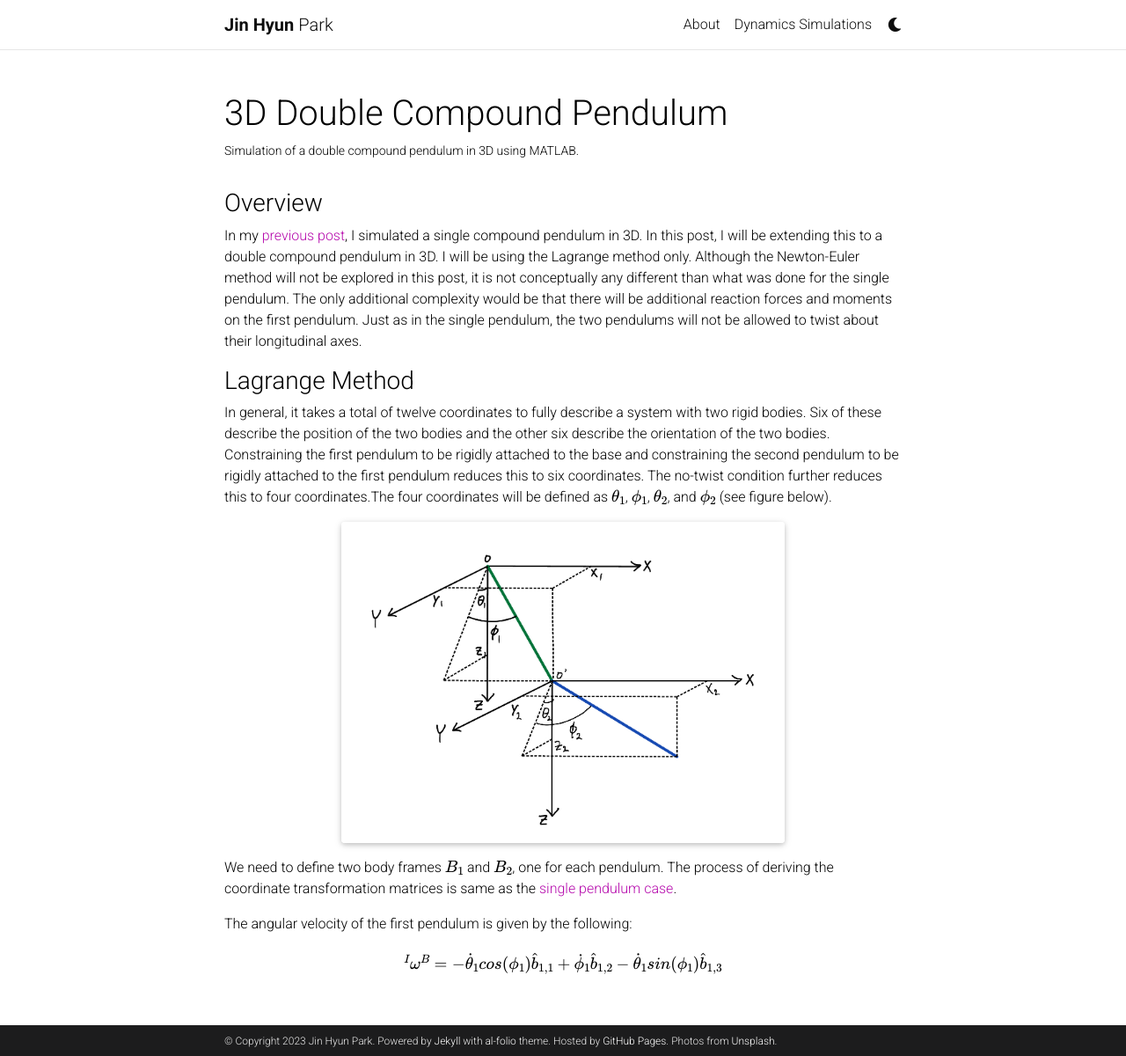
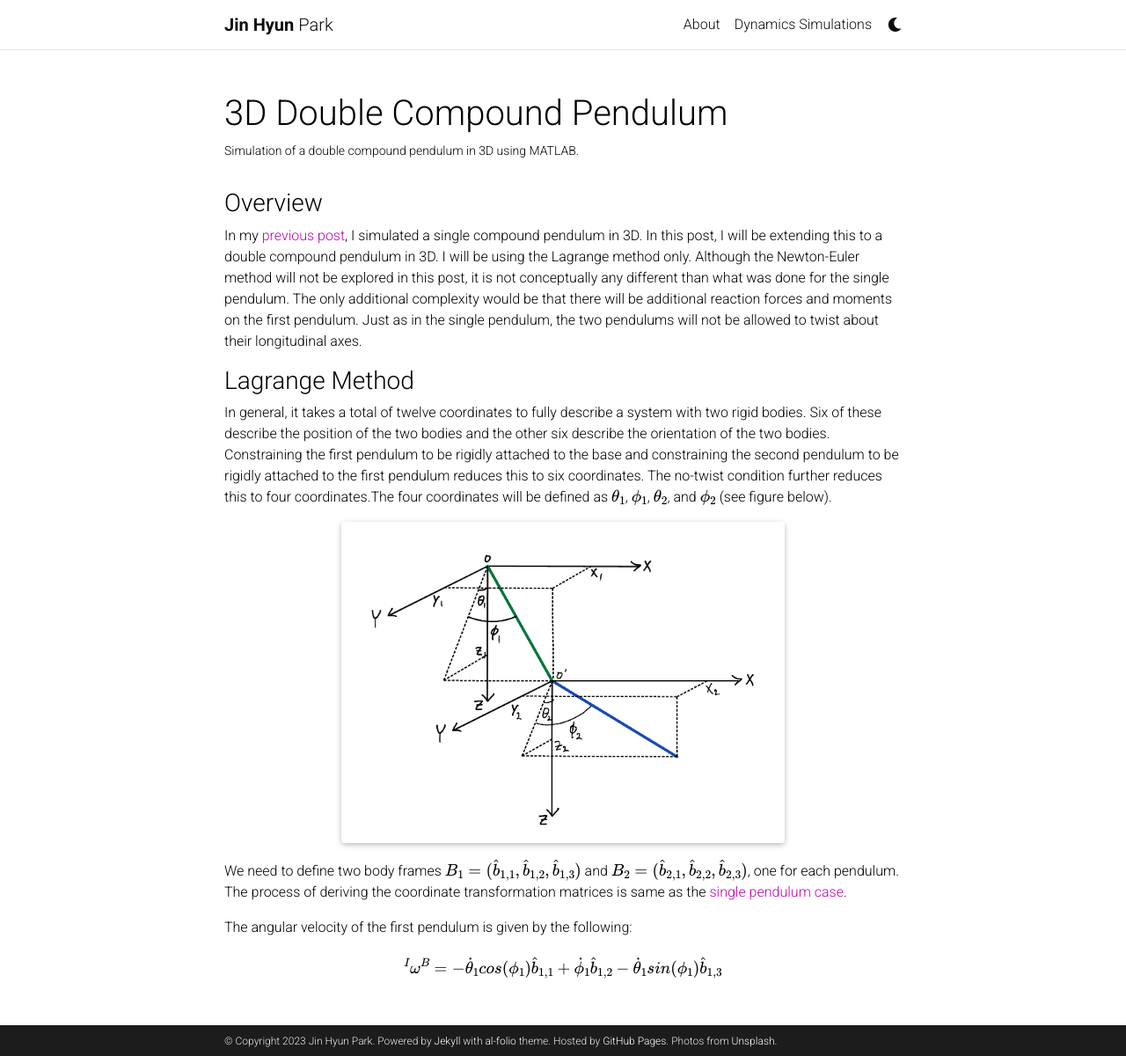
Before and after one commit to jinhyunpark2459/jinhyunpark2459.github.io, a Jekyll site: the page built from _projects/double_pendulum.md, in a window 1280 px wide and 1200 px high. Shown: the whole window at 88% size. Built offline with Jekyll 4.4.1, drawn with Linux system fonts in a browser that asks for light colours; full-size pictures stand in for the smaller copies a plugin makes; comment, search, counter and statistics services are not loaded; a style sheet for code colours, icons or effects is not loaded.

Commit message:
Update double_pendulum.md

```diff
--- a/_projects/double_pendulum.md
+++ b/_projects/double_pendulum.md
@@ -18,7 +18,7 @@ In general, it takes a total of twelve coordinates to fully describe a system wi
     </div>
 </div>
 
-We need to define two body frames $$B_1$$ and $$B_2$$, one for each pendulum. The process of deriving the coordinate transformation matrices is same as the <a href="https://jinhyunpark2459.github.io/projects/single_pendulum/">single pendulum case</a>.
+We need to define two body frames $$B_1=(\hat{b}_{1,1},\hat{b}_{1,2},\hat{b}_{1,3})$$ and $$B_2=(\hat{b}_{2,1},\hat{b}_{2,2},\hat{b}_{2,3})$$, one for each pendulum. The process of deriving the coordinate transformation matrices is same as the <a href="https://jinhyunpark2459.github.io/projects/single_pendulum/">single pendulum case</a>.
 
 The angular velocity of the first pendulum is given by the following:
 
```
